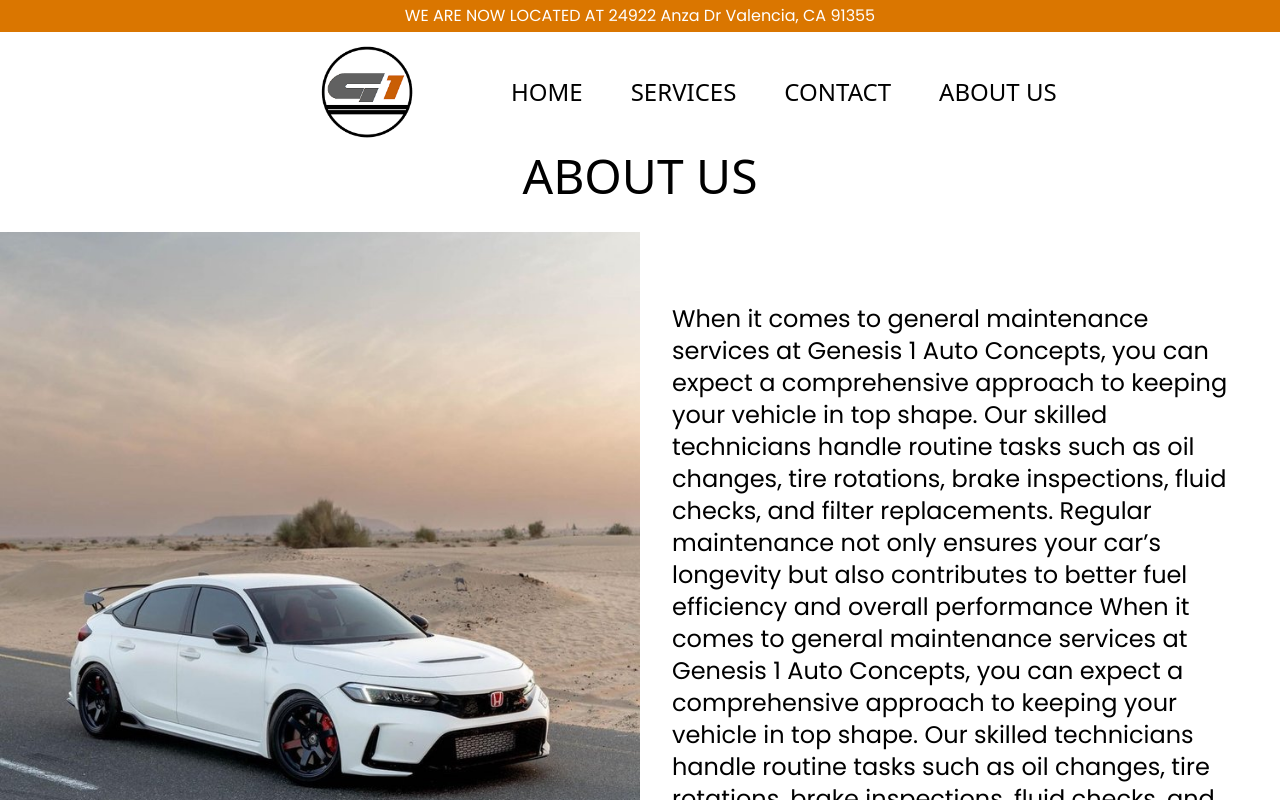
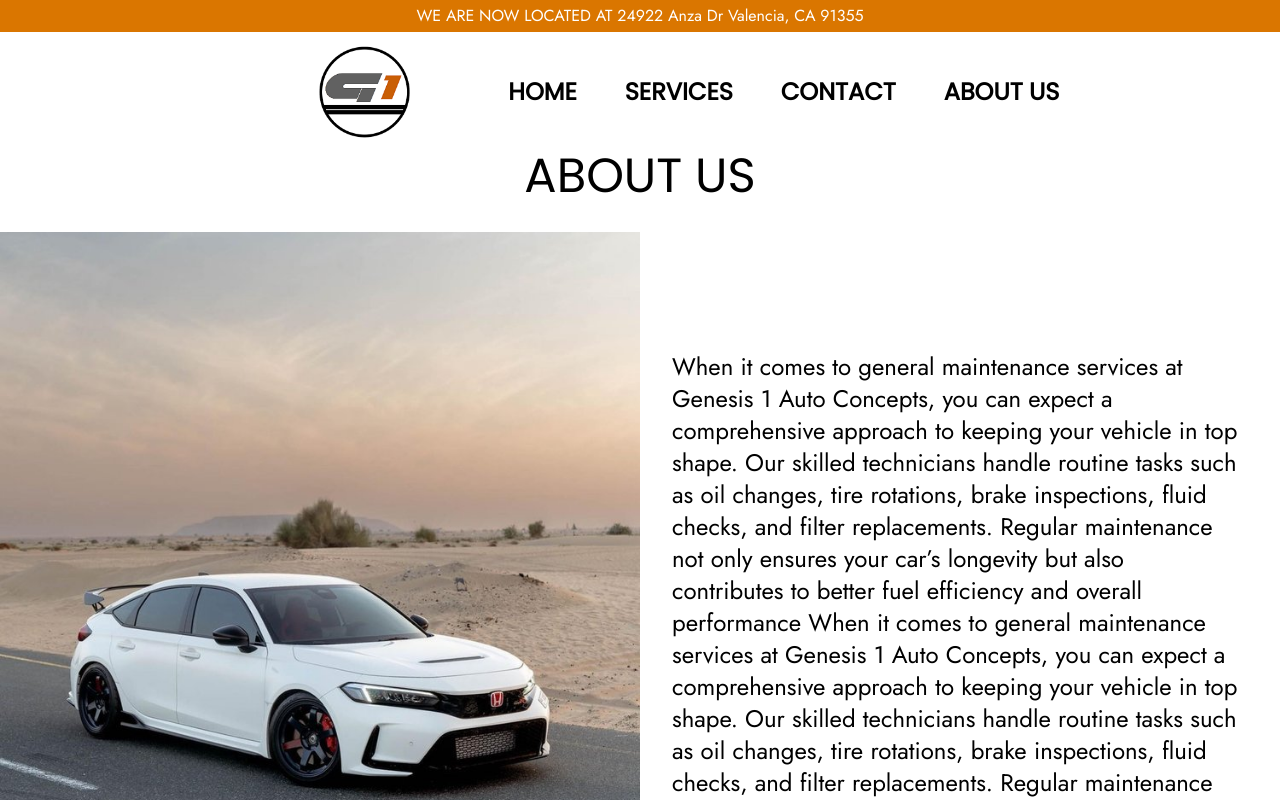
Before and after one commit to samlaconico/Genesis, a Next.js app: page /about-us in a window 1280 px wide. Shown: the top 800 px of the page. Built offline with nearby package versions, Linux system fonts and the light colour scheme.

Commit message:
added poppins and jost fonts

```diff
--- a/src/app/layout.tsx
+++ b/src/app/layout.tsx
@@ -1,12 +1,15 @@
 import type { Metadata } from "next";
 import { Inter } from "next/font/google";
 import { Poppins } from "next/font/google";
+import { Jost } from "next/font/google";
 import "./globals.css";
 import Header from "@/components/Header";
 import Footer from "@/components/Footer";
 
 const inter = Inter({ subsets: ["latin"] });
-const poppins = Poppins({weight: "400", subsets: ["latin"], style: ["normal"]})
+const poppins = Poppins({weight: "400", subsets: ["latin"], style: ["normal"], variable:'--font-poppins'})
+const jost = Jost({weight: "400", subsets: ["latin"], variable:'--font-jost'})
+
 
 export const metadata: Metadata = {
   title: "Genesis 1 Auto Concepts",
@@ -20,7 +23,7 @@ export default function RootLayout({
 }>) {
   return (
     <html lang="en">
-      <body className={`${poppins.className} m-auto`}>
+      <body className={`${poppins.variable} ${jost.variable} m-auto`}>
         <Header />
         {children}
         <Footer/>
--- a/src/components/AboutUs.tsx
+++ b/src/components/AboutUs.tsx
@@ -4,7 +4,7 @@ export default function AboutUsComponent() {
   return (
     <>
       <div className="md:pb-20">
-        <h1 className="pt-48 md:pt-0 text-5xl text-center font-sans py-4">
+        <h1 className="pt-48 md:pt-0 text-5xl text-center font-poppins py-4">
           ABOUT US
         </h1>
 
@@ -15,7 +15,7 @@ export default function AboutUsComponent() {
               className="m-auto w-full h-full object-cover"
             />
           </div>
-          <div className="py-10 md:py-0 pr-10 text-2xl m-auto">
+          <div className="py-10 md:py-0 pr-10 text-2xl font-jost m-auto">
             <p>{AboutUsData.description}</p>
           </div>
         </div>
--- a/src/components/Contact.tsx
+++ b/src/components/Contact.tsx
@@ -4,7 +4,7 @@ export default function ContactComponent() {
   return (
     <>
       <div className="">
-        <h1 className="pt-48 md:pt-0 text-5xl text-center font-sans py-4">
+        <h1 className="pt-48 md:pt-0 text-5xl text-center font-poppins py-4">
           CONTACT
         </h1>
 
--- a/src/components/ContactForm.tsx
+++ b/src/components/ContactForm.tsx
@@ -18,7 +18,7 @@ export default function ContactForm() {
 
   return (
     <>
-      <form onSubmit={onSubmit}>
+      <form onSubmit={onSubmit} className="font-poppins">
         <div className="flex-col flex px-10">
           <div className="pb-4">
             <h1>Contact Info</h1>
--- a/src/components/Header.tsx
+++ b/src/components/Header.tsx
@@ -16,7 +16,7 @@ export default function Header() {
 
   return (
     <div>
-      <h1 className="bg-genesis-orange fixed md:static w-full text-white text-center z-30 p-1">
+      <h1 className="bg-genesis-orange fixed md:static w-full text-white text-center z-30 p-1 font-jost">
         WE ARE NOW LOCATED AT 24922 Anza Dr Valencia, CA 91355
       </h1>
 
@@ -24,7 +24,7 @@ export default function Header() {
         <Link href="/">
           <img src="images/logo.png" className="h-24" />
         </Link>
-        <div className="hidden md:flex flex-row space-x-12 self-center font-medium font-sans text-2xl">
+        <div className="hidden md:flex flex-row space-x-12 self-center font-bold font-poppins text-2xl">
           <Link href="/">HOME</Link>
           <Link href="/services">SERVICES</Link>
           <Link href="/contact">CONTACT</Link>
--- a/src/components/Mission.tsx
+++ b/src/components/Mission.tsx
@@ -4,9 +4,9 @@ export default function Mission() {
   return (
     <>
       <div className="text-center flex flex-col m-auto py-6 md:pt-32 pb-16 font-sans justify-between">
-        <h1 className="text-5xl md:text-5xl ">OUR MISSION</h1>
+        <h1 className="text-5xl md:text-5xl font-poppins ">OUR MISSION</h1>
 
-        <p className="m-auto text-xl md:text-3xl xl:w-2/3 w-full py-12 pb-8 md:pb-32 px-8">
+        <p className="m-auto text-xl md:text-3xl xl:w-2/3 w-full py-12 pb-8 md:pb-32 px-8 font-jost">
           Genesis 1 Auto Concepts is committed to excellence in automotive
           craftsmanship. Our mission is to provide innovative solutions,
           personalized service, and unmatched quality to our valued customers.
--- a/src/components/ServiceCard.tsx
+++ b/src/components/ServiceCard.tsx
@@ -20,7 +20,7 @@ export default function ServiceCard({
         style={{ backgroundImage: `url(${img})` }}
       >
         <div className="bg-white/20 hover:bg-white/60 w-full h-full flex">
-          <h1 className="text-2xl lg:text-4xl text-black uppercase font-semibold m-auto text-center ">
+          <h1 className="text-2xl lg:text-4xl text-black uppercase font-semibold m-auto text-center font-poppins ">
             {title}
           </h1>
         </div>
--- a/src/components/ServicePageTile.tsx
+++ b/src/components/ServicePageTile.tsx
@@ -25,9 +25,9 @@ export default function ServicePageTile({
 
         <div className="m-auto mx-[5vw] space-y-5">
           <div className="block md:flex-row md:flex md:space-x-24" >
-          <h1 className="text-4xl font-semibold uppercase">{title}</h1>
+          <h1 className="text-4xl font-semibold uppercase font-poppins">{title}</h1>
 
-          <p className="text-2xl font-sans font-medium">{descripion}</p>
+          <p className="text-2xl font-medium font-jost">{descripion}</p>
           </div>
 
           <div className="flex flex-col md:flex-row space-y-14 md:space-y-0 md:text-start md:items-start md:space-x-14 py-8 pb-14">
@@ -37,7 +37,7 @@ export default function ServicePageTile({
             />
             <ul className="list-disc px-4">
               {points.map((value, key) => (
-                <li key={key} className="text-sans font-medium text-2xl">{value}</li>
+                <li key={key} className="font-medium font-jost text-2xl">{value}</li>
               ))}
             </ul>
           </div>
--- a/src/components/Slider.tsx
+++ b/src/components/Slider.tsx
@@ -9,7 +9,7 @@ export default function Slider() {
   return (
     <div className="opacity-100 transition-opacity hover:opacity-75 relative h-[75vh] overflow-hidden text-center">
       <div className="bg-neutral-50 bg-opacity-70 backdrop-blur-sm absolute left-0 right-0 md:top-[45%] top-[40%] m-auto text-center p-4 content-center overflow-y-scroll no-scrollbar z-30">
-        <h1 className="text-3xl font-semibold ">
+        <h1 className="text-3xl font-semibold font-poppins">
           YOUR ONE STOP SHOP FOR EVERYTHING AUTOMOTIVE
         </h1>
       </div>
--- a/src/components/Team.tsx
+++ b/src/components/Team.tsx
@@ -5,7 +5,7 @@ export default function Team() {
   return (
     <>
       <div className="pb-10">
-        <h1 className="py-12 md:pt-0 text-5xl text-center font-sans">
+        <h1 className="py-12 md:pt-0 text-5xl text-center font-poppins">
           MEETING THE TEAM
         </h1>
         <div className="flex px-3 md:px-0 md:flex-row flex-wrap justify-between text-center ">
--- a/src/components/TeamCard.tsx
+++ b/src/components/TeamCard.tsx
@@ -9,8 +9,8 @@ export default function TeamCard({ name, title, img }: TeamCardParams) {
     <>
       <div className="w-[45vw] lg:w-[22vw] md:h-[75vw] lg:h-[35vw] object-cover md:py-10">
         <img className="object-cover w-full h-[80%] md:h-[90%] pb-2 opacity-100 transition-opacity hover:opacity-75" src={img} />
-        <h1 className="font-extrabold text-xl">{name}</h1>
-        <h1 className="font-extrabold text-xl">{title}</h1>
+        <h1 className="font-extrabold font-poppins text-xl">{name}</h1>
+        <h1 className="font-extrabold font-poppins text-xl">{title}</h1>
       </div>
     </>
   );
--- a/tailwind.config.ts
+++ b/tailwind.config.ts
@@ -17,6 +17,11 @@ const config: Config = {
       colors: {
         "genesis-orange": "#DA7600",
       },
+
+      fontFamily: {
+        "poppins": "var(--font-poppins)",
+        "jost": "var(--font-jost)",
+      }
     },
   },
   plugins: [],
```
